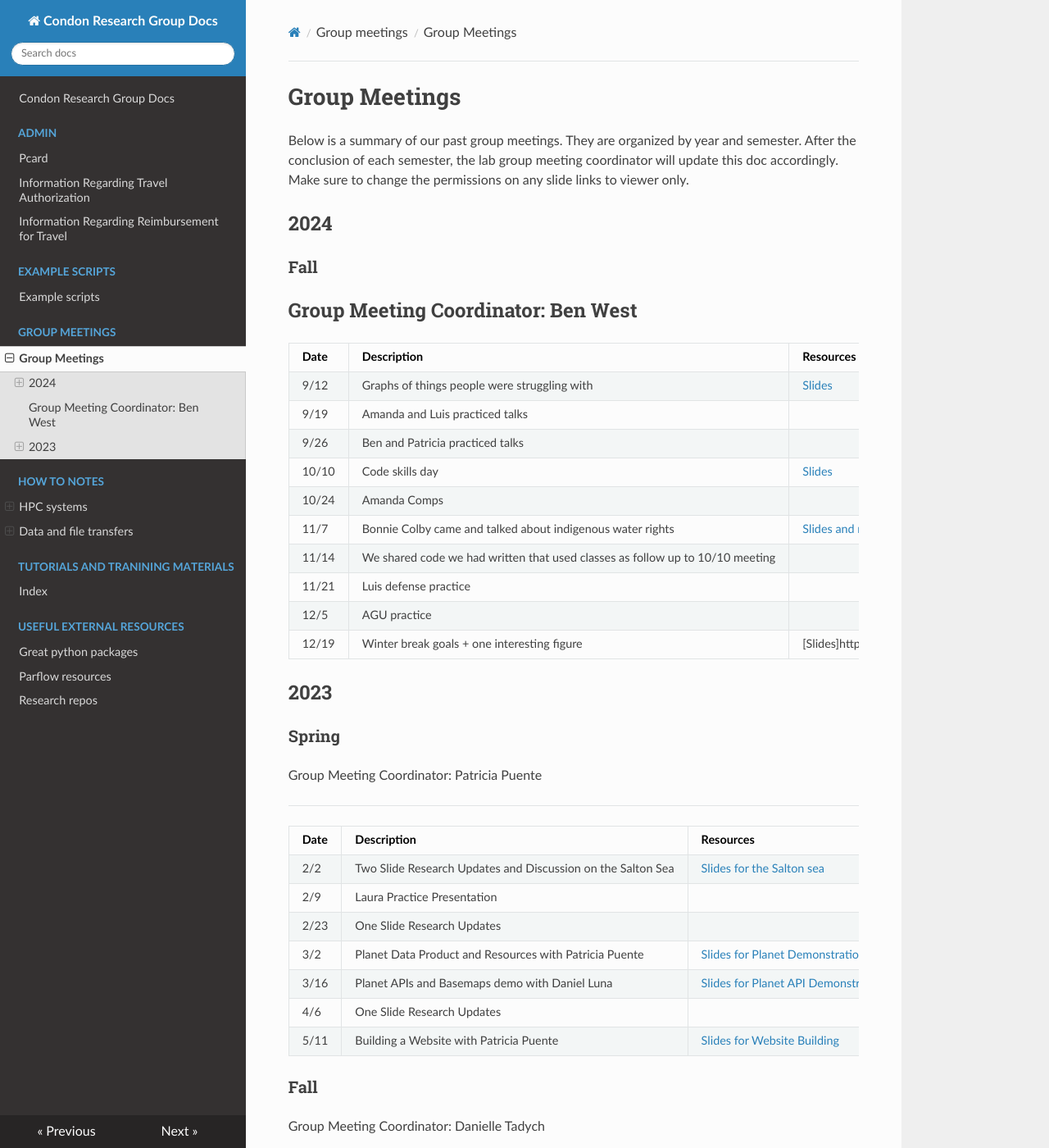
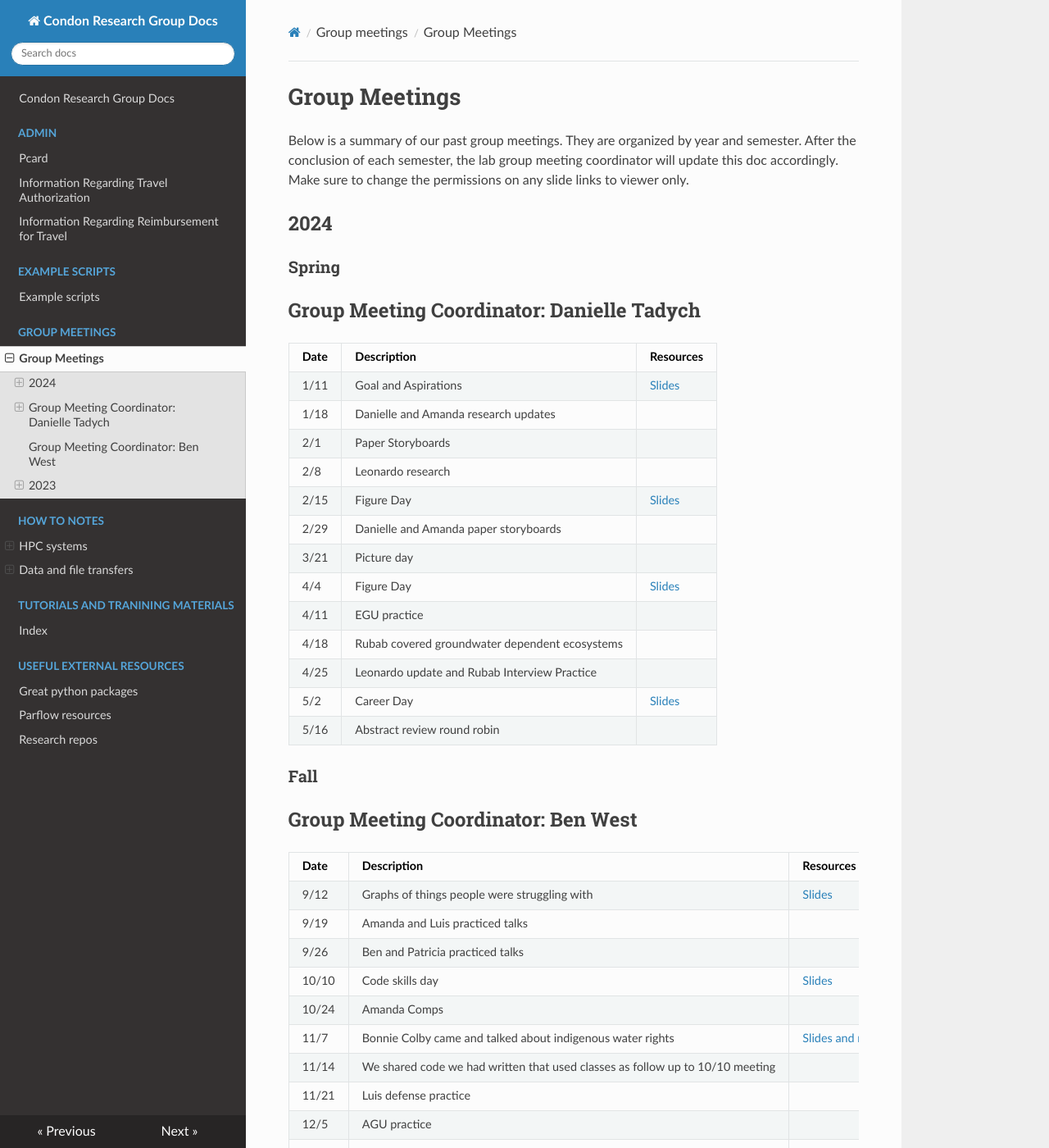
Before and after one commit to westb2/Condon_Lab_Docs, an MkDocs documentation site: the page built from docs/group_meetings/index.md, in a window 1280 px wide and 1400 px high. Shown: the whole window at 82% size. Built offline with MkDocs 1.6.1, drawn with Linux system fonts in a browser that asks for light colours; nearby versions of some CDN libraries.

Commit message:
added spring 2024 schedule

```diff
--- a/docs/group_meetings/index.md
+++ b/docs/group_meetings/index.md
@@ -2,6 +2,25 @@
 Below is a summary of our past group meetings.  They are organized by year and semester.  After the conclusion of each semester, the lab group meeting coordinator will update this doc accordingly.  Make sure to change the permissions on any slide links to viewer only.
 
 ## 2024
+### Spring
+Group Meeting Coordinator: Danielle Tadych
+---
+| Date | Description| Resources |
+|---|---|---|
+|1/11 | Goal and Aspirations|[Slides](https://docs.google.com/presentation/d/1CK5Lm81hheuyt0FBn5ymEtFgEt0DSK4jKZzr4P4QFJs/edit#slide=id.p)|
+|1/18| Danielle and Amanda research updates||
+|2/1| Paper Storyboards||
+|2/8| Leonardo research||
+|2/15 | Figure Day|[Slides](https://docs.google.com/presentation/d/1Q1iQhQhtnxVjDF4oAXlTL6ttk_sF7eg8/edit?usp=sharing&ouid=115452162442425983102&rtpof=true&sd=true)|
+|2/29| Danielle and Amanda paper storyboards||
+|3/21| Picture day||
+|4/4 | Figure Day |[Slides](https://docs.google.com/presentation/d/1wfHl28wdMEZhqr7l84fjELF-6l63TbMpdxBRcBKGkgI/edit?usp=sharing)|
+|4/11| EGU practice||
+|4/18| Rubab covered groundwater dependent ecosystems||
+|4/25| Leonardo update and Rubab Interview Practice||
+|5/2 | Career Day |[Slides](https://docs.google.com/presentation/d/1SaGlMe0jPY9wi7eCrMnf0MHB25M9RtTeNhkuRxH3Pic/edit?usp=sharing)|
+|5/16| Abstract review round robin||
+
 ### Fall
 Group Meeting Coordinator: Ben West
 ---
@@ -16,7 +35,7 @@ Group Meeting Coordinator: Ben West
 |11/14| We shared code we had written that used classes as follow up to 10/10 meeting||
 |11/21| Luis defense practice||
 |12/5| AGU practice||
-|12/19| Winter break goals + one interesting figure|[Slides]https://docs.google.com/presentation/d/1NGRywf5Sc-WwGmJtXjwgDgaIiv-rVrLSwV9Q0pSZDxc/edit?usp=sharing|
+|12/19| Winter break goals + one interesting figure|[Slides](https://docs.google.com/presentation/d/1NGRywf5Sc-WwGmJtXjwgDgaIiv-rVrLSwV9Q0pSZDxc/edit?usp=sharing)|
 
 ## 2023
 ### Spring
```
